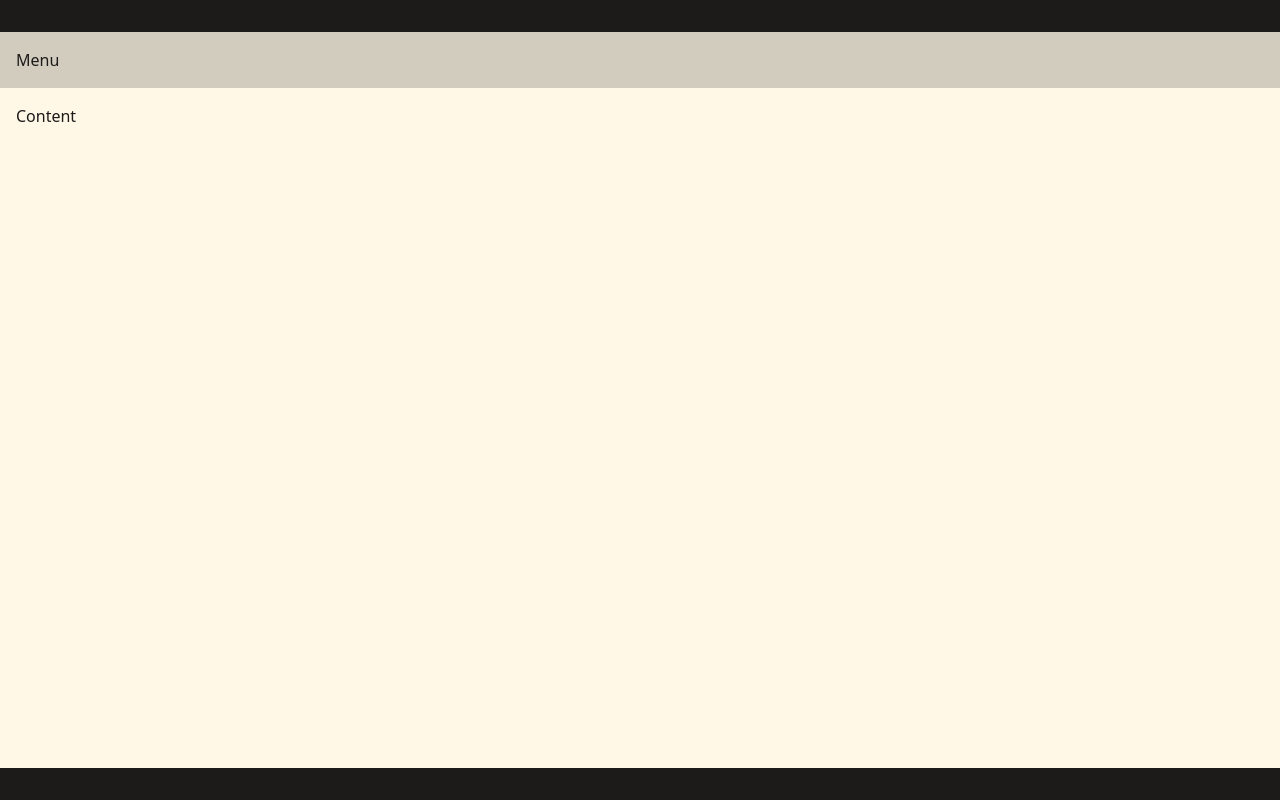
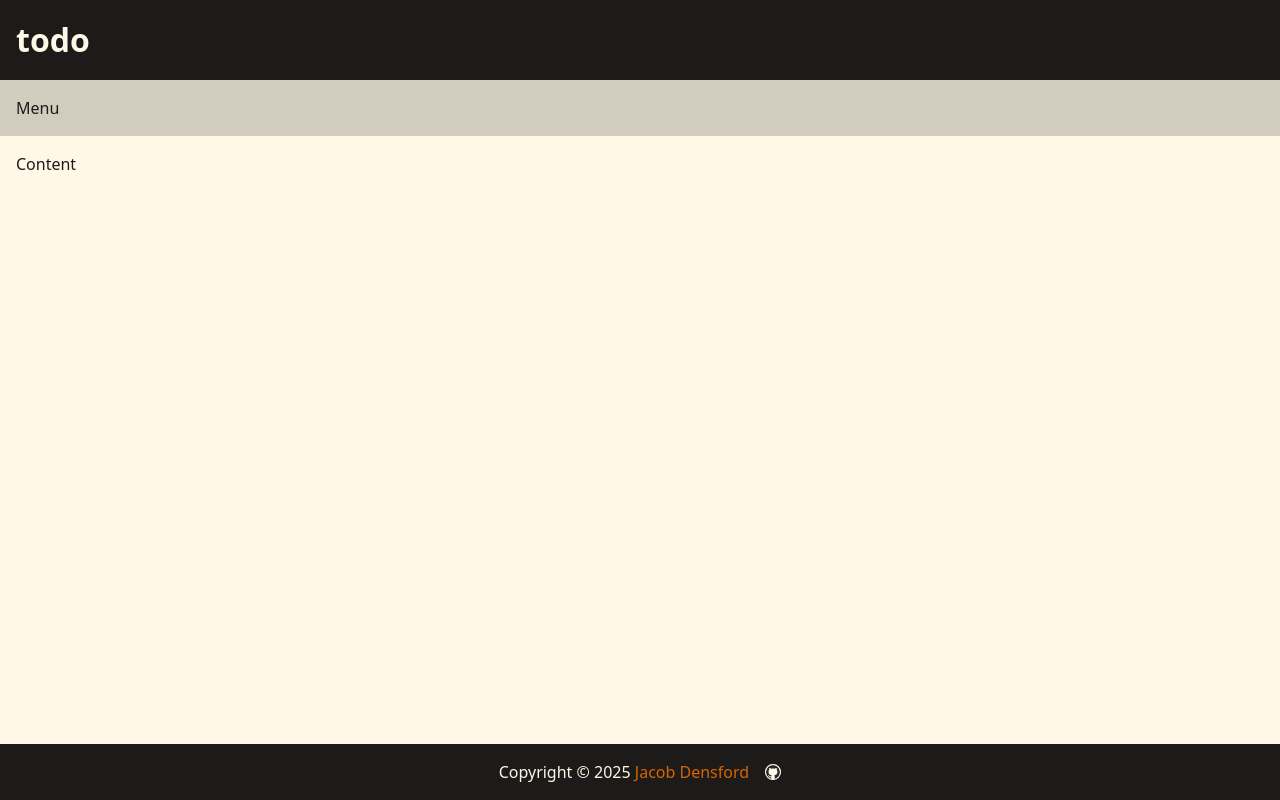
Before and after one commit to cobbland/todo-list, a website built with webpack: page src/template.html in a window 1280 px wide. Built offline with nearby package versions, Linux system fonts and the light colour scheme.

Commit message:
Add more styles and layout

```diff
--- a/src/template.html
+++ b/src/template.html
@@ -8,6 +8,8 @@
 <body>
 
     <header>
+
+        <div class="logo">todo</div>
 
     </header>
 
@@ -21,6 +23,11 @@
 
     <footer>
 
+        <div class="copyright">
+            Copyright © 2025 <a href="https://jacobdensford.com">Jacob Densford</a>
+        </div>
+        <a href="https://github.com/cobbland"><img src="./github-mark.svg" alt="GitHub Invertocat logo"></a>
+
     </footer>
 
 </body>
```
Also changed, not shown: src/github-mark.svg (added).
